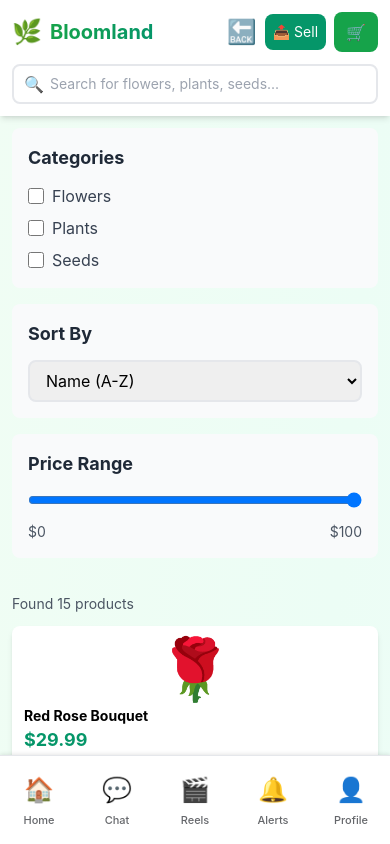
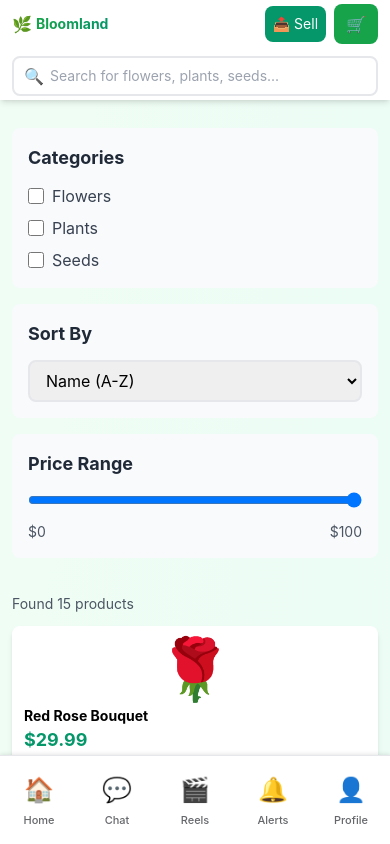
Before and after one commit to sundaygodwin007/interlock, a plain HTML site: page market.html in a window 390 px wide. Shown: the top 844 px of the page. Drawn offline with nearby package versions, Linux system fonts and the light colour scheme.

Commit message:
removed the back button from the top in the market hub and also make the market hub icon and name smaller for the mobile view

```diff
--- a/market.html
+++ b/market.html
@@ -11,17 +11,16 @@
     <div id="root" class="min-h-screen bg-gradient-to-br from-green-50 via-emerald-50 to-teal-50">
         <!-- Header -->
         <header class="bg-white shadow-md fixed top-0 left-0 right-0 z-40">
-            <div class="max-w-7xl mx-auto px-3 sm:px-4 lg:px-6 py-3 sm:py-4">
+            <div class="max-w-7xl mx-auto px-3 sm:px-4 lg:px-6 py-1 sm:py-2">
                 <div class="flex items-center justify-between">
-                    <div class="flex items-center space-x-2">
-                        <span class="text-2xl">🌿</span>
-                        <h1 class="text-xl sm:text-2xl lg:text-3xl font-bold bg-gradient-to-r from-green-600 to-emerald-600 bg-clip-text text-transparent">
+                    <div class="flex items-center space-x-1">
+                        <span class="text-base sm:text-lg lg:text-xl">🌿</span>
+                        <h1 class="text-sm sm:text-base lg:text-lg font-bold bg-gradient-to-r from-green-600 to-emerald-600 bg-clip-text text-transparent">
                             Bloomland
                         </h1>
                     </div>
 
                     <div class="flex items-center space-x-2 sm:space-x-3">
-                           <a href="index.html" class="text-2xl hover:scale-110 transition-transform" title="Back to Interlock">🔙</a>
                         <button id="sellBtn"
                             class="bg-emerald-600 text-white px-2 sm:px-4 py-2 rounded-lg hover:bg-emerald-700 transition-colors flex items-center space-x-1 sm:space-x-2 text-sm sm:text-base"
                         >
```
